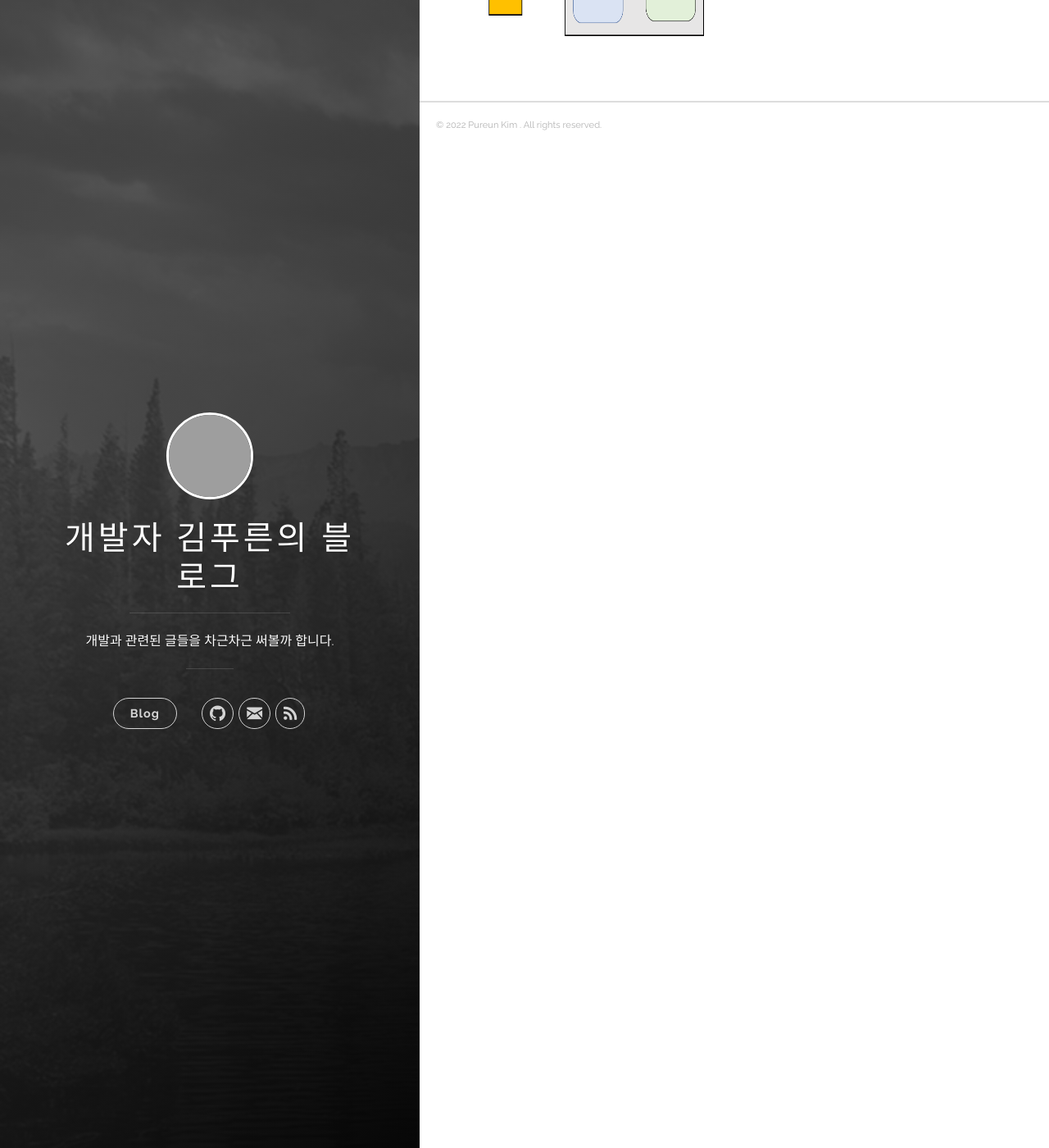
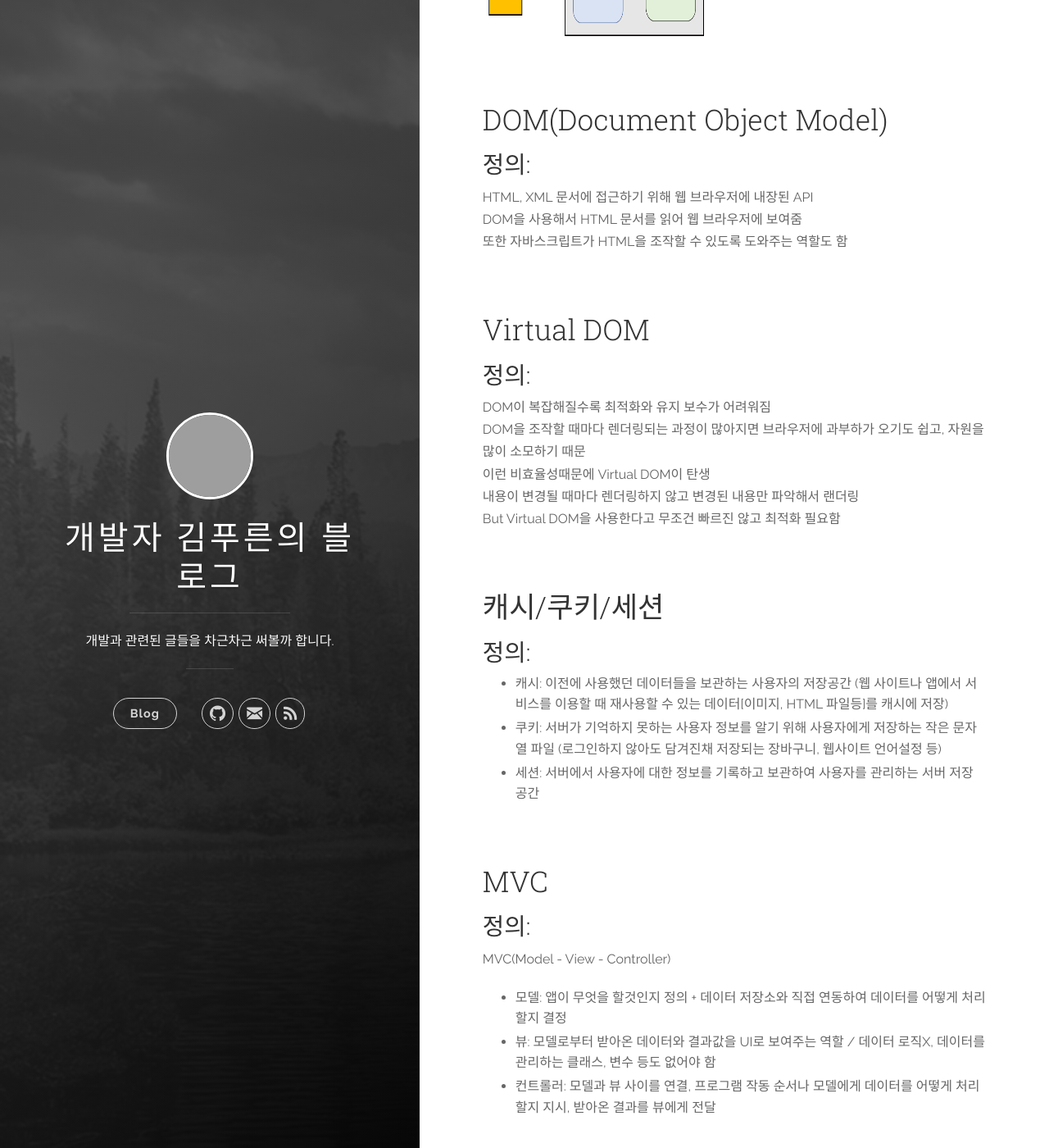
Before and after one commit to PR-Kim/pr-kim.github.io, a Jekyll site: the page built from _posts/2022-08-02-IT-Knowledge-part1.markdown, in a window 1280 px wide and 1400 px high, scrolled down 1239 px. Shown: the whole window at 82% size. Built offline with Jekyll 4.4.1, drawn with Linux system fonts in a browser that asks for light colours; grey boxes are pictures that could not be loaded.

Commit message:
포스트 수정

```diff
--- a/_posts/2022-08-02-IT-Knowledge-part1.markdown
+++ b/_posts/2022-08-02-IT-Knowledge-part1.markdown
@@ -38,3 +38,38 @@ WAS : Tomcat, JBoss, Jeus, Web Sphere 등
 <!--<img src="../images/post/webserver-vs-was.png" width="500px" height="200px" title="Web vs Was">
 -->
 ![Web vs Was](/images/post/webserver-vs-was.png){: width="400" height="200px"}
+
+<br>
+
+## DOM(Document Object Model)
+### 정의:
+HTML, XML 문서에 접근하기 위해 웹 브라우저에 내장된 API
+DOM을 사용해서 HTML 문서를 읽어 웹 브라우저에 보여줌
+또한 자바스크립트가 HTML을 조작할 수 있도록 도와주는 역할도 함
+
+<br>
+
+## Virtual DOM
+### 정의:
+DOM이 복잡해질수록 최적화와 유지 보수가 어려워짐
+DOM을 조작할 때마다 렌더링되는 과정이 많아지면 브라우저에 과부하가 오기도 쉽고, 자원을 많이 소모하기 때문
+이런 비효율성때문에 Virtual DOM이 탄생
+내용이 변경될 때마다 렌더링하지 않고 변경된 내용만 파악해서 랜더링
+<B>But Virtual DOM을 사용한다고 무조건 빠르진 않고 최적화 필요함</b>
+
+<br>
+
+## 캐시/쿠키/세션
+### 정의:
+- 캐시: 이전에 사용했던 데이터들을 보관하는 사용자의 저장공간 (웹 사이트나 앱에서 서비스를 이용할 때 재사용할 수 있는 데이터[이미지, HTML 파일등]를 캐시에 저장)
+- 쿠키: 서버가 기억하지 못하는 사용자 정보를 알기 위해 사용자에게 저장하는 작은 문자열 파일 (로그인하지 않아도 담겨진채 저장되는 장바구니, 웹사이트 언어설정 등)
+- 세션: 서버에서 사용자에 대한 정보를 기록하고 보관하여 사용자를 관리하는 서버 저장 공간
+
+<br>
+
+## MVC
+### 정의:
+MVC(Model - View - Controller)
+- 모델: 앱이 무엇을 할것인지 정의 + 데이터 저장소와 직접 연동하여 데이터를 어떻게 처리할지 결정
+- 뷰: 모델로부터 받아온 데이터와 결과값을 UI로 보여주는 역할 / 데이터 로직X, 데이터를 관리하는 클래스, 변수 등도 없어야 함
+- 컨트롤러: 모델과 뷰 사이를 연결, 프로그램 작동 순서나 모델에게 데이터를 어떻게 처리할지 지시, 받아온 결과를 뷰에게 전달
```
